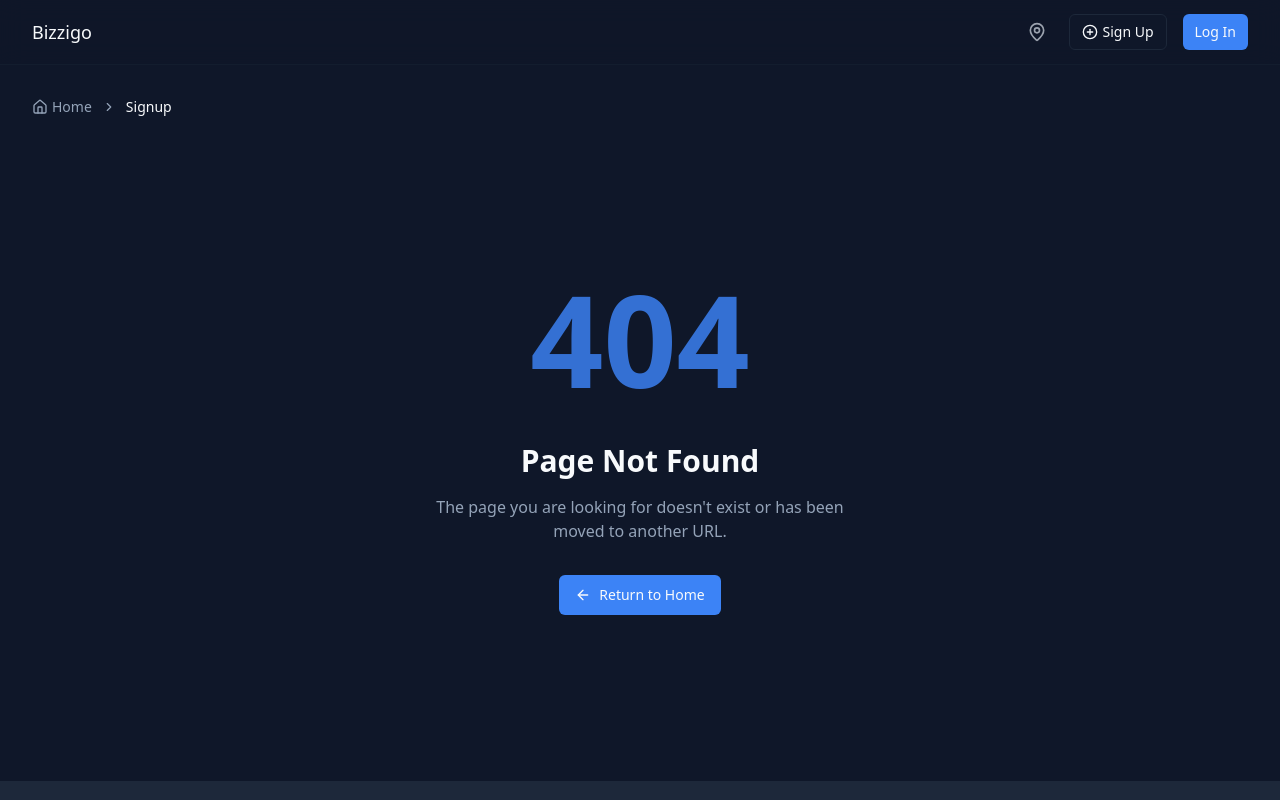
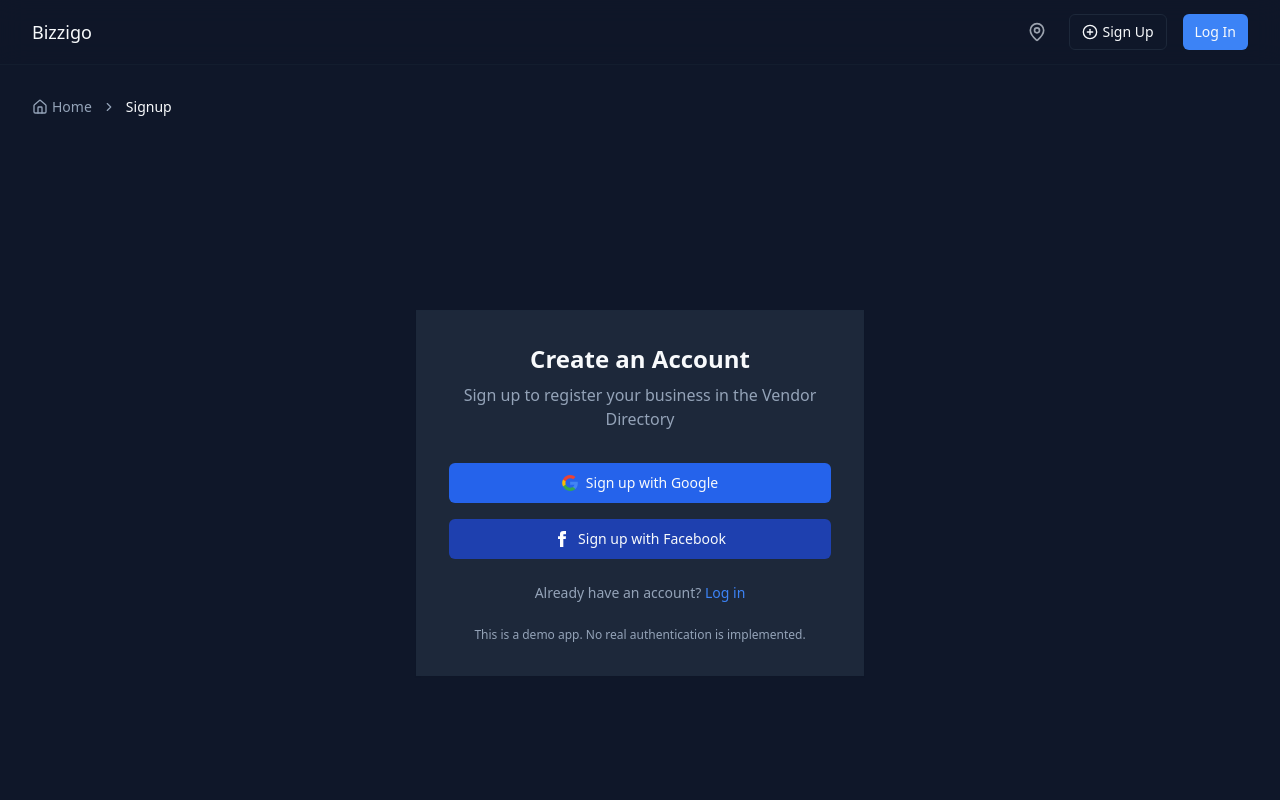
Before and after one commit to Bizzigo/Vote-APP-v-0.1, a React (Vite) app: page /signup in a window 1280 px wide. Shown: the top 800 px of the page. Built offline with nearby package versions, Linux system fonts and the light colour scheme.

Commit message:
Fix: Implement search functionality and signup page
- Fixed search functionality across the application.
- Implemented signup page with social login options, mirroring the login page design.
- Removed "Pievienot uzņēmumu" link above the search box.

```diff
--- a/src/App.tsx
+++ b/src/App.tsx
@@ -10,6 +10,7 @@ import React from "react";
 
 import Index from "./pages/Index";
 import Login from "./pages/Login";
+import Signup from "./pages/Signup";
 import Admin from "./pages/Admin";
 import NotFound from "./pages/NotFound";
 import VendorProfile from "./pages/VendorProfile";
@@ -31,6 +32,7 @@ const App = () => {
                 <Routes>
                   <Route path="/" element={<Index />} />
                   <Route path="/login" element={<Login />} />
+                  <Route path="/signup" element={<Signup />} />
                   <Route path="/admin" element={<Admin />} />
                   <Route path="/vendor/:id" element={<VendorProfile />} />
                   <Route path="/profile" element={<UserProfile />} />
--- a/src/components/SearchBar.tsx
+++ b/src/components/SearchBar.tsx
@@ -61,12 +61,16 @@ const SearchBar: React.FC<SearchBarProps> = ({
     const value = e.target.value;
     setSearchTerm(value);
 
+    // Trigger search after a short delay if value length > 2
     if (value.length > 2) {
-      // Trigger search after short delay
       const timeoutId = setTimeout(() => {
         onSearch(value, true);
-      }, 500);
+      }, 300);
+
       return () => clearTimeout(timeoutId);
+    } else if (value.length === 0) {
+      // Clear search results when input is empty
+      onSearch('', true);
     }
   };
 
@@ -83,6 +87,7 @@ const SearchBar: React.FC<SearchBarProps> = ({
           onKeyDown={handleKeyDown}
           placeholder={placeholder}
           className="w-full pl-10 pr-12 h-12 text-base border border-input shadow-sm rounded-lg focus-visible:ring-primary"
+          autoComplete="off"
         />
         <Search className="absolute left-3 top-1/2 -translate-y-1/2 h-5 w-5 text-muted-foreground" />
 
--- a/src/pages/Index.tsx
+++ b/src/pages/Index.tsx
@@ -11,7 +11,7 @@ import { aiSearchVendors } from '@/lib/aiSearch';
 import { useToast } from '@/hooks/use-toast';
 import { Badge } from '@/components/ui/badge';
 import { Link } from 'react-router-dom';
-import { PlusCircle, Briefcase, Building, Coffee, Construction, Hammer, Laptop, ServerCog, Shirt, Truck, Wrench } from 'lucide-react';
+import { Briefcase, Building, Coffee, Construction, Hammer, Laptop, ServerCog, Shirt, Truck, Wrench } from 'lucide-react';
 
 const categories = [
   { name: 'IT Services', count: 247, icon: Laptop, slug: 'it-services' },
@@ -85,12 +85,6 @@ const Index = () => {
             <p className="text-muted-foreground text-lg max-w-xl mx-auto mt-3 animate-fade-in">
               Vienkāršākais veids, kā atrast uzticamus un kvalificētus pakalpojumu sniedzējus Latvijā
             </p>
-            <div className="mt-8">
-              <Link to="/signup" className="inline-block">
-                <PlusCircle className="mr-2 h-4 w-4 inline-block" />
-                Pievienot uzņēmumu
-              </Link>
-            </div>
           </div>
 
           <div className="max-w-3xl mx-auto mt-8">
--- /dev/null
+++ b/src/pages/Signup.tsx
@@ -0,0 +1,95 @@
+
+import React from 'react';
+import { useNavigate } from 'react-router-dom';
+import Layout from '@/components/Layout';
+import { Button } from '@/components/ui/button';
+import { useAuth } from '@/hooks/useAuth';
+import { Link } from 'react-router-dom';
+
+const Signup = () => {
+  const { login, isLoggedIn } = useAuth();
+  const navigate = useNavigate();
+
+  // Redirect if already logged in
+  React.useEffect(() => {
+    if (isLoggedIn) {
+      navigate('/');
+    }
+  }, [isLoggedIn, navigate]);
+
+  const handleSocialSignup = (provider: string) => {
+    // In a real app, this would initiate OAuth flow
+    // For now, we just simulate a signup by calling login
+    login(`user@example.com`, provider);
+    navigate('/');
+  };
+
+  return (
+    <Layout>
+      <div className="min-h-[calc(100vh-10rem)] flex items-center justify-center py-12">
+        <div className="w-full max-w-md mx-auto bg-card animate-scale-in p-8 border border-border/40 shadow-sm">
+          <div className="text-center mb-8">
+            <h1 className="text-2xl font-bold">Create an Account</h1>
+            <p className="text-muted-foreground mt-2">
+              Sign up to register your business in the Vendor Directory
+            </p>
+          </div>
+
+          <div className="space-y-4 mb-6">
+            <Button
+              className="w-full flex items-center justify-center gap-2 bg-blue-600 hover:bg-blue-700"
+              onClick={() => handleSocialSignup('google')}
+            >
+              <svg viewBox="0 0 24 24" width="20" height="20" xmlns="http://www.w3.org/2000/svg">
+                <g transform="matrix(1, 0, 0, 1, 27.009001, -39.238998)">
+                  <path
+                    fill="#4285F4"
+                    d="M -3.264 51.509 C -3.264 50.719 -3.334 49.969 -3.454 49.239 L -14.754 49.239 L -14.754 53.749 L -8.284 53.749 C -8.574 55.229 -9.424 56.479 -10.684 57.329 L -10.684 60.329 L -6.824 60.329 C -4.564 58.239 -3.264 55.159 -3.264 51.509 Z"
+                  />
+                  <path
+                    fill="#34A853"
+                    d="M -14.754 63.239 C -11.514 63.239 -8.804 62.159 -6.824 60.329 L -10.684 57.329 C -11.764 58.049 -13.134 58.489 -14.754 58.489 C -17.884 58.489 -20.534 56.379 -21.484 53.529 L -25.464 53.529 L -25.464 56.619 C -23.494 60.539 -19.444 63.239 -14.754 63.239 Z"
+                  />
+                  <path
+                    fill="#FBBC05"
+                    d="M -21.484 53.529 C -21.734 52.809 -21.864 52.039 -21.864 51.239 C -21.864 50.439 -21.724 49.669 -21.484 48.949 L -21.484 45.859 L -25.464 45.859 C -26.284 47.479 -26.754 49.299 -26.754 51.239 C -26.754 53.179 -26.284 54.999 -25.464 56.619 L -21.484 53.529 Z"
+                  />
+                  <path
+                    fill="#EA4335"
+                    d="M -14.754 43.989 C -12.984 43.989 -11.404 44.599 -10.154 45.789 L -6.734 42.369 C -8.804 40.429 -11.514 39.239 -14.754 39.239 C -19.444 39.239 -23.494 41.939 -25.464 45.859 L -21.484 48.949 C -20.534 46.099 -17.884 43.989 -14.754 43.989 Z"
+                  />
+                </g>
+              </svg>
+              Sign up with Google
+            </Button>
+
+            <Button
+              className="w-full flex items-center justify-center gap-2 bg-blue-800 hover:bg-blue-900"
+              onClick={() => handleSocialSignup('facebook')}
+            >
+              <svg xmlns="http://www.w3.org/2000/svg" width="20" height="20" viewBox="0 0 24 24" fill="#ffffff">
+                <path d="M9 8h-3v4h3v12h5v-12h3.642l.358-4h-4v-1.667c0-.955.192-1.333 1.115-1.333h2.885v-5h-3.808c-3.596 0-5.192 1.583-5.192 4.615v3.385z" />
+              </svg>
+              Sign up with Facebook
+            </Button>
+          </div>
+
+          <div className="text-center text-sm">
+            <p className="text-muted-foreground">
+              Already have an account?{" "}
+              <Link to="/login" className="text-primary hover:underline">
+                Log in
+              </Link>
+            </p>
+          </div>
+
+          <p className="text-center text-xs text-muted-foreground mt-6">
+            This is a demo app. No real authentication is implemented.
+          </p>
+        </div>
+      </div>
+    </Layout>
+  );
+};
+
+export default Signup;
```
